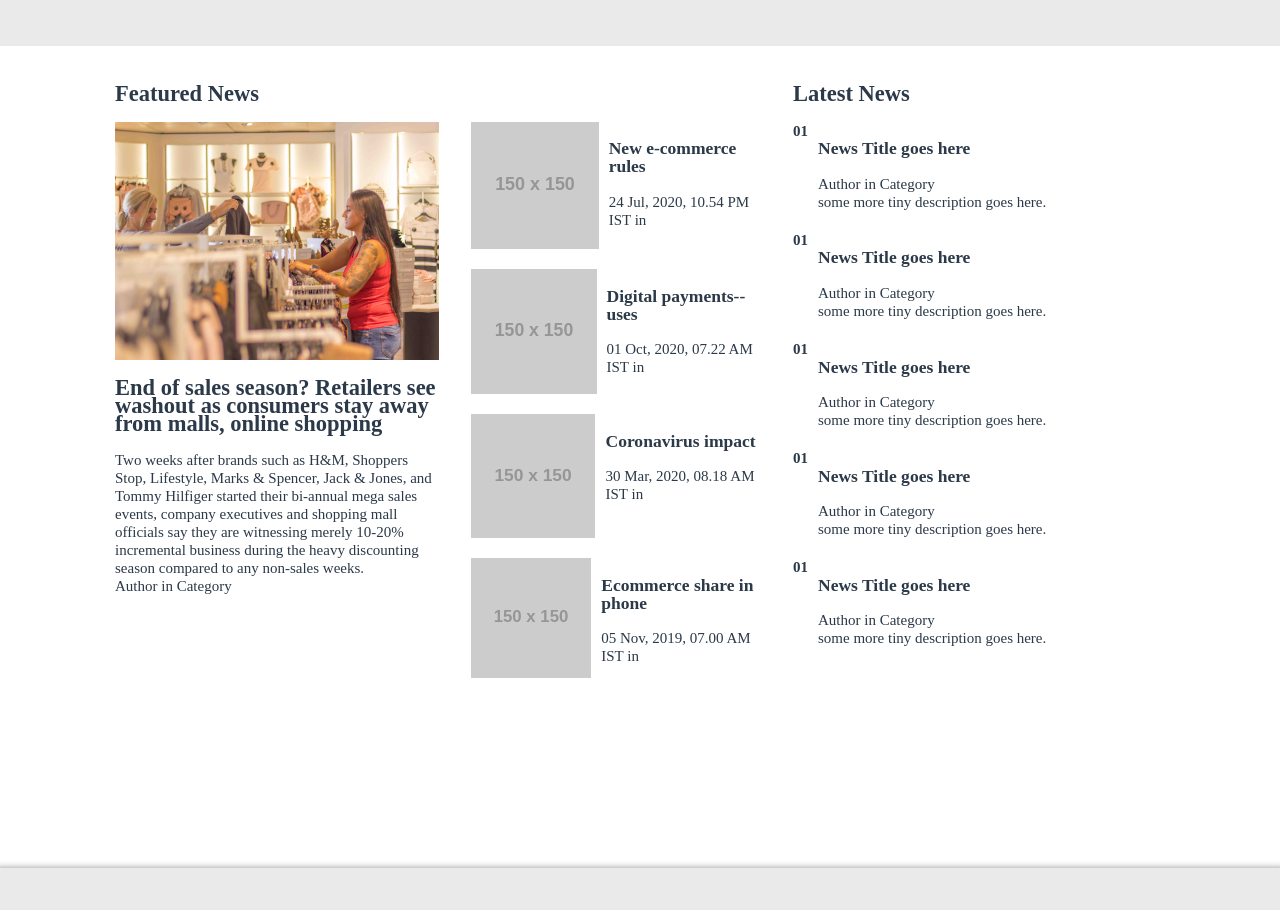
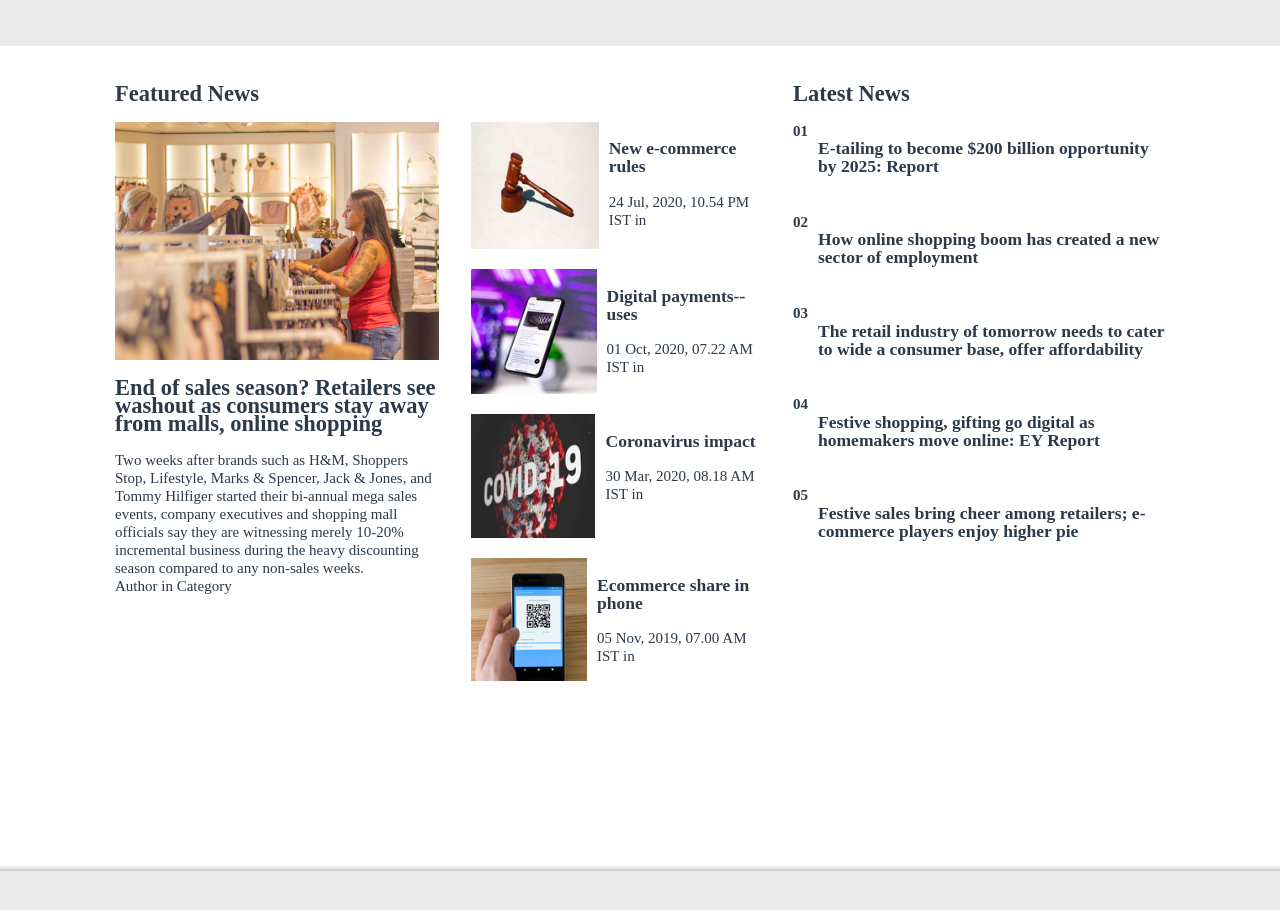
Before and after one commit to praveensudharsanan/finalproject, a plain HTML site: page PraveensudharsananProjectfiles/latestnews.html in a window 1280 px wide. Shown: the part 2340-3250 px from the top of the page. Drawn offline with Linux system fonts and the light colour scheme; placeholder pictures from the web are drawn by us.

Commit message:
images for news

```diff
--- a/PraveensudharsananProjectfiles/latestnews.html
+++ b/PraveensudharsananProjectfiles/latestnews.html
@@ -297,7 +297,7 @@
                             <div class="featured-news-list">
                               <div class="featured-news-list-item">
                                 <figure>
-                                  <img src="http://via.placeholder.com/150x150" alt="">
+                                  <img src="images/rule.jpg" alt="">
                                 </figure>
                                 <div class="item-content">
                                   <h3 class="list-title">New e-commerce rules</h3>
@@ -308,7 +308,7 @@
                               </div>
                               <div class="featured-news-list-item">
                                 <figure>
-                                  <img src="http://via.placeholder.com/150x150" alt="">
+                                  <img src="images/phone.jpg" alt="">
                                 </figure>
                                 <div class="item-content">
                                   <h3 class="list-title"> Digital payments-- uses  </h3>
@@ -320,7 +320,7 @@
                               </div>
                               <div class="featured-news-list-item">
                                 <figure>
-                                  <img src="http://via.placeholder.com/150x150" alt="">
+                                  <img src="images/covid .jpg" alt="">
                                 </figure>
                                 <div class="item-content">
                                   <h3 class="list-title"> Coronavirus impact
@@ -332,7 +332,7 @@
                               </div>
                               <div class="featured-news-list-item">
                                 <figure>
-                                  <img src="http://via.placeholder.com/150x150" alt="">
+                                  <img src="images/payment.jpg" alt="">
                                 </figure>
                                 <div class="item-content">
                                   <h3 class="list-title"> Ecommerce share in phone</h3>
@@ -353,78 +353,61 @@
                               </div>
                               <div class="news-item-content">
                                 <h3 class="latest-title">
-                                  News Title goes here
+                                  <a href="#" class="">E-tailing to become $200 billion opportunity by 2025: Report</a>
                                 </h3>
-                                <div class="meta">
-                                  <a href="#" class="">Author</a> in <a href="#">Category</a>
-                                </div>
-                                <div class="excerpt">
-                                  some more tiny description goes here.
-                                </div>
+
+
                               </div>
                             </div>
                             <div class="latest-news-item">
                               <div class="date">
-                                01
+                                02
                               </div>
                               <div class="news-item-content">
                                 <h3 class="latest-title">
-                                  News Title goes here
+                                  <a href="#" class="">How online shopping boom has created a new sector of employment</a>
+
                                 </h3>
-                                <div class="meta">
-                                  <a href="#" class="">Author</a> in <a href="#">Category</a>
-                                </div>
-                                <div class="excerpt">
-                                  some more tiny description goes here.
-                                </div>
+
+
                               </div>
                             </div>
                             <div class="latest-news-item">
                               <div class="date">
-                                01
+                                03
                               </div>
                               <div class="news-item-content">
                                 <h3 class="latest-title">
-                                  News Title goes here
+                                  <a href="#" class="">
+                                    The retail industry of tomorrow needs to cater to wide a consumer base, offer affordability</a>
                                 </h3>
-                                <div class="meta">
-                                  <a href="#" class="">Author</a> in <a href="#">Category</a>
-                                </div>
-                                <div class="excerpt">
-                                  some more tiny description goes here.
-                                </div>
+
+
                               </div>
                             </div>
                             <div class="latest-news-item">
                               <div class="date">
-                                01
+                                04
                               </div>
                               <div class="news-item-content">
                                 <h3 class="latest-title">
-                                  News Title goes here
+
+                                  <a href="#" class="">Festive shopping, gifting go digital as homemakers move online: EY Report</a>
                                 </h3>
-                                <div class="meta">
-                                  <a href="#" class="">Author</a> in <a href="#">Category</a>
-                                </div>
-                                <div class="excerpt">
-                                  some more tiny description goes here.
-                                </div>
+
+
                               </div>
                             </div>
                             <div class="latest-news-item">
                               <div class="date">
-                                01
+                                05
                               </div>
                               <div class="news-item-content">
                                 <h3 class="latest-title">
-                                  News Title goes here
+                                  <a href="#" class="">Festive sales bring cheer among retailers; e-commerce players enjoy higher pie</a>
                                 </h3>
-                                <div class="meta">
-                                  <a href="#" class="">Author</a> in <a href="#">Category</a>
-                                </div>
-                                <div class="excerpt">
-                                  some more tiny description goes here.
-                                </div>
+
+
                               </div>
                             </div>
 
```
Also changed, not shown: PraveensudharsananProjectfiles/images/covid .jpg (added), PraveensudharsananProjectfiles/images/payment.jpg (added), PraveensudharsananProjectfiles/images/phone.jpg (added), PraveensudharsananProjectfiles/images/rule.jpg (added).
